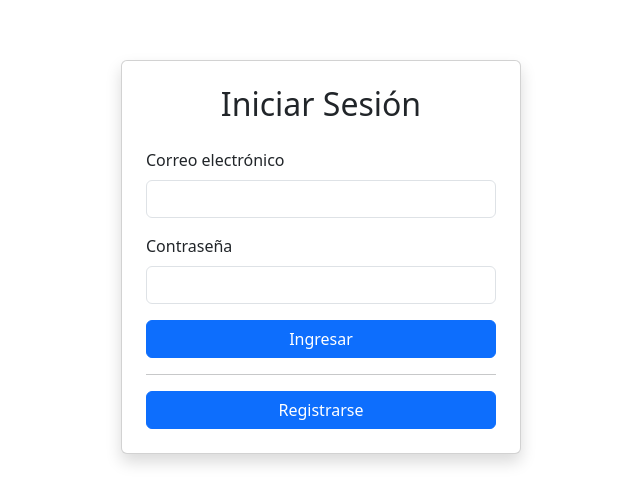
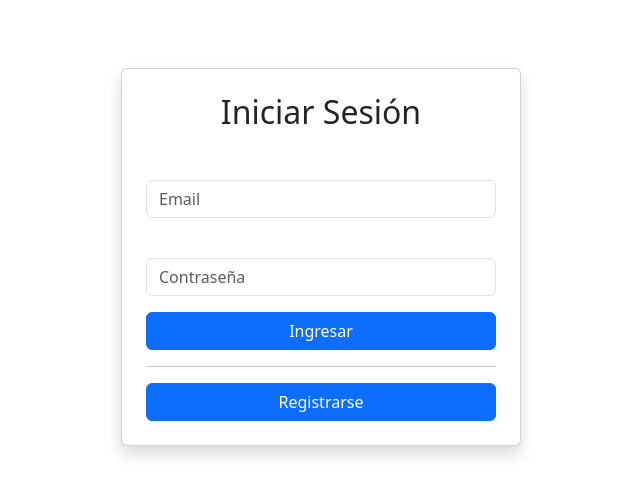
Before and after one commit to Edu568/POLO-IT-GRUPO-8, a React (Vite) app in the folder trueque-app/: page /login in a window 1280 px wide. Shown: the part 143-646 px from the top of the page, without its empty margins (319-959 px from the left). Built offline with nearby package versions, Linux system fonts and the light colour scheme.

Commit message:
se consume json de userData para poder generar un logueo mientras esperamos para consumir la api final

```diff
--- a/trueque-app/src/App.jsx
+++ b/trueque-app/src/App.jsx
@@ -1,23 +1,26 @@
 import 'bootstrap/dist/css/bootstrap.min.css';
-import { BrowserRouter as Router, Routes, Route } from 'react-router-dom';
+import { BrowserRouter as Router, Routes, Route, Navigate } from 'react-router-dom';
 import LoginPage from './pages/LoginPage';
 import { HomePage } from './pages/HomePage';
 import { NotFound } from './pages/NotFound';
 import { DetalleProducto } from './pages/detalleProducto';
-
+import { useState } from 'react';
 
 function App() {
+  const [isLoggedIn, setIsLoggedIn] = useState(false);
 
   return (
     <Router>
       <Routes>
-        <Route path='/' element={<HomePage/>}/>
-        <Route path='/detalle' element={<DetalleProducto/>}/>
-        <Route path='/login' element={<LoginPage/>}/>
-        <Route path='*' element={<NotFound/>}/>
+        <Route path="/" element={
+          isLoggedIn ? <HomePage /> : <Navigate to="/login" />
+        } />
+        <Route path="/login" element={<LoginPage setIsLoggedIn={setIsLoggedIn} />} />
+        <Route path="/detalle" element={<DetalleProducto />} />
+        <Route path="*" element={<NotFound />} />
       </Routes>
     </Router>
-  )
+  );
 }
 
 export default App
--- a/trueque-app/src/pages/LoginPage.jsx
+++ b/trueque-app/src/pages/LoginPage.jsx
@@ -1,57 +1,66 @@
 import React from 'react'
 import { useState } from 'react';
 import 'bootstrap/dist/css/bootstrap.min.css';
-const LoginPage = () => {
+import { useNavigate } from 'react-router-dom';
+import { userData } from '../userData';
+
+
+
+const LoginPage = ({setIsLoggedIn}) => {
 
   const [email, setEmail] = useState('');
     const [password, setPassword] = useState('');
     const [error, setError] = useState('');
+    const navigate = useNavigate();
 
     const handleSubmit = (e) => {
         e.preventDefault();
-        if (!email || !password) {
-        setError('Por favor, completa todos los campos.');
-        return;
+        setError('');
+
+
+        const user = userData.find(user => user.email === email && user.password === password);
+
+        if (user) {
+          setIsLoggedIn(true);
+          navigate('/');
+        } else {
+          // Usuario no encontrado, mostrar mensaje de error
+          setError('Correo o contraseña incorrectos.');
+        }
+
+
     }
 
-    // Criterio 2: Validación de credenciales
-    if (email === 'test@example.com' && password === 'password123') {
-        setError('');
 
-        // Criterio 3: Mantener la sesión activa
-        sessionStorage.setItem('isLoggedIn', 'true');
 
-        // Criterio 4: Redirección
-        window.location.href = '/home'; // Redirige a la página de inicio
-    } else {
-        // Criterio 5: Mensaje de error
-        setError('Correo o contraseña incorrectos.');
-    }
-    };
 return (
     <div className="login-container d-flex justify-content-center align-items-center vh-100">
         <div className="card p-4 shadow" style={{ width: '100%', maxWidth: '400px' }}>
             <h2 className="card-title text-center mb-4">Iniciar Sesión</h2>
             <form onSubmit={handleSubmit}>
                 <div className="mb-3">
-                    <label htmlFor="emailInput" className="form-label">Correo electrónico</label>
+                    <label htmlFor="emailInput" className="form-label"></label>
                     <input
                         type="email"
                         className="form-control"
                         id=""
                         value={email}
                         onChange={(e) => setEmail(e.target.value)}
+                        placeholder='Email'
+                        required
 
                     />
                 </div>
                 <div className="mb-3">
-                    <label htmlFor="passwordInput" className="form-label">Contraseña</label>
+                    <label htmlFor="passwordInput" className="form-label"></label>
                     <input
                         type="password"
                         className="form-control"
                         id="passwordInput"
                         value={password}
                         onChange={(e) => setPassword(e.target.value)}
+                        placeholder='Contraseña'
+                        required
 
                     />
                 </div>
--- a/trueque-app/src/user.json
+++ b/trueque-app/src/userData.jsx
@@ -1,4 +1,4 @@
-[
+export const userData =[
   {
     "nombre": "Juan Pérez",
     "email": "juan.perez@email.com",
@@ -59,4 +59,4 @@
     "password": "valen456",
     "id_barrio": 3
   }
-]
+];
```
Also changed, not shown: trueque-app/src/pages/RegisterPage.jsx (+9 -0 lines).
